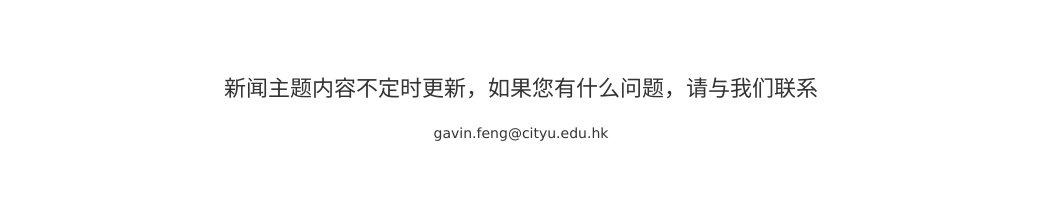
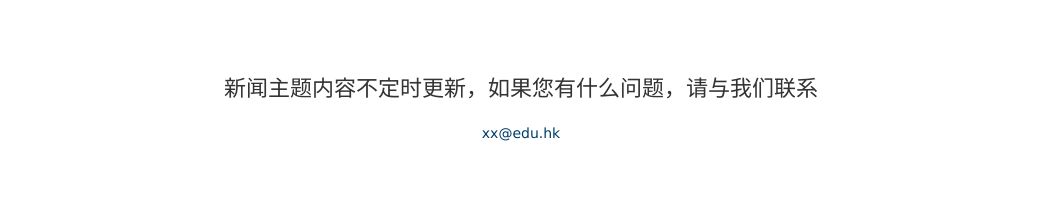
Before and after one commit to YolandaLIyang/raw, a plain HTML site: page index.html in a window 1280 px wide. Shown: the part 1140-1352 px from the top of the page, without its empty margins (119-1160 px from the left). Drawn offline with Linux system fonts and the light colour scheme.

Commit message:
Update index.html
更新邮件样式

```diff
--- a/index.html
+++ b/index.html
@@ -60,7 +60,7 @@
     <section class="group center">
       <div class="center btmspace-80">
         <h6>新闻主题内容不定时更新，如果您有什么问题，请与我们联系</h6>
-        <p>gavin.feng@cityu.edu.hk</p>
+        <p><a class="email-link" href="mailto:gavin.feng@cityu.edu.hk">xx@edu.hk</a></p>
       </div>
     </section>
     <!-- ################################################################################################ -->
```
